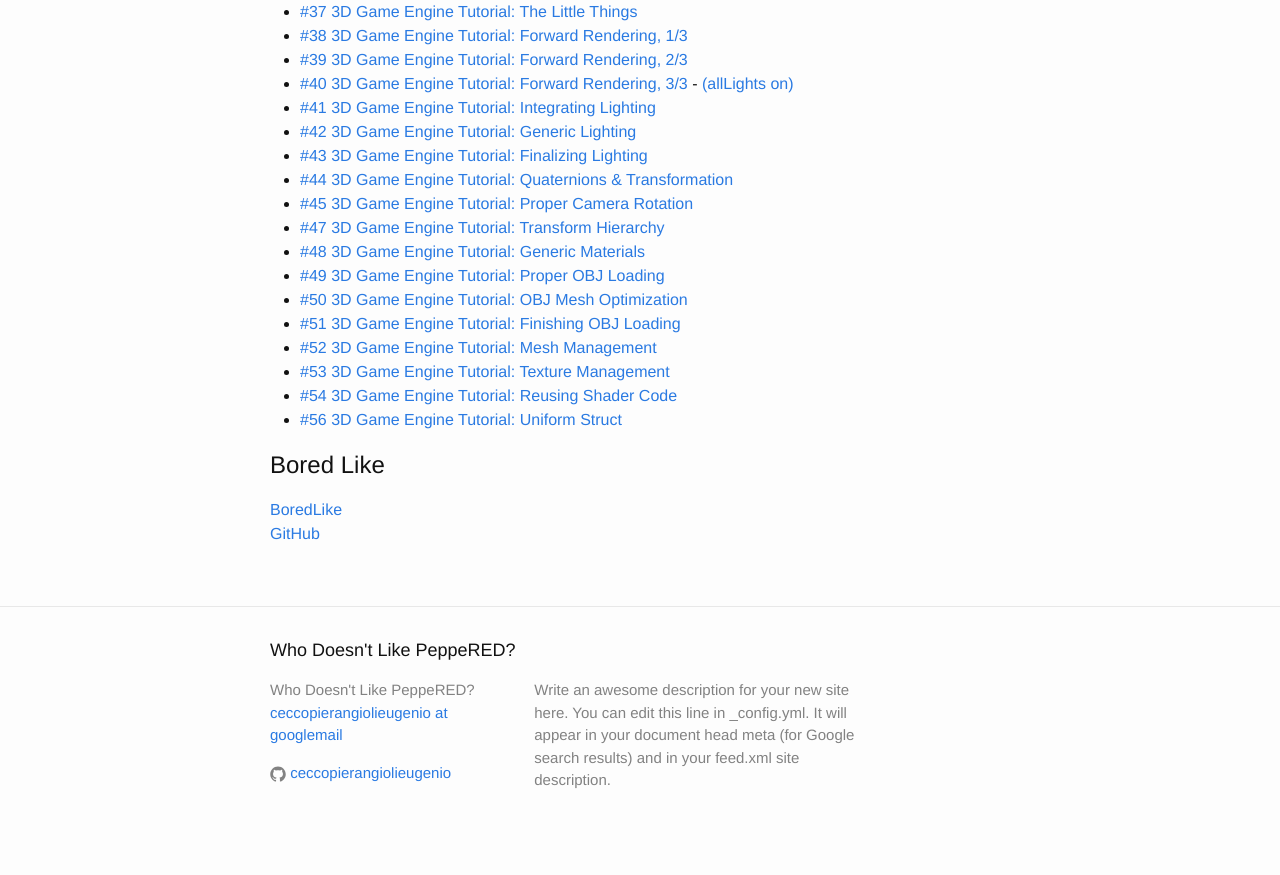
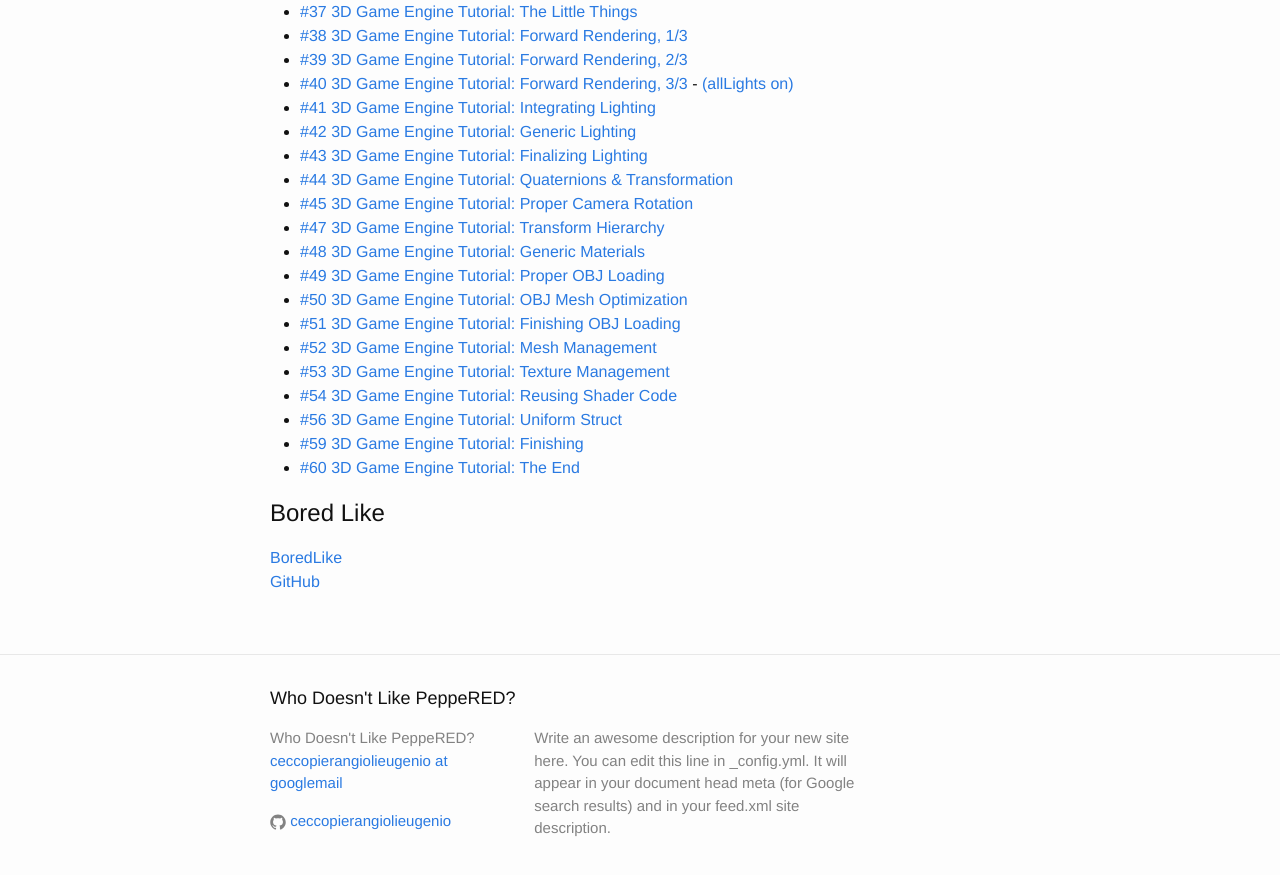
Before and after one commit to ceccopierangiolieugenio/ceccopierangiolieugenio.github.io, a Jekyll site: the page built from projects.md, in a window 1280 px wide and 900 px high, scrolled down 1082 px. Shown: the top 875 px of the window. Built offline with Jekyll 4.4.1, drawn with Linux system fonts in a browser that asks for light colours; before the commit the page ends 1934 px from its top, so only the background shows below that.

Commit message:
added 59 and 60

```diff
--- a/projects.md
+++ b/projects.md
@@ -63,6 +63,8 @@ Temporary links (i will write a page for each), based on [thebennybox tutorial](
 -   [#53 3D Game Engine Tutorial: Texture Management](3DGameEngine.js/v0.53/3DGameEngine.js.html)
 -   [#54 3D Game Engine Tutorial: Reusing Shader Code](3DGameEngine.js/v0.54/3DGameEngine.js.html)
 -   [#56 3D Game Engine Tutorial: Uniform Struct](3DGameEngine.js/v0.56/3DGameEngine.js.html)
+-   [#59 3D Game Engine Tutorial: Finishing](3DGameEngine.js/v0.59/3DGameEngine.js.html)
+-   [#60 3D Game Engine Tutorial: The End](3DGameEngine.js/v0.60/3DGameEngine.js.html)
 
 
 Bored Like
```
Also changed, not shown: .gitmodules.
